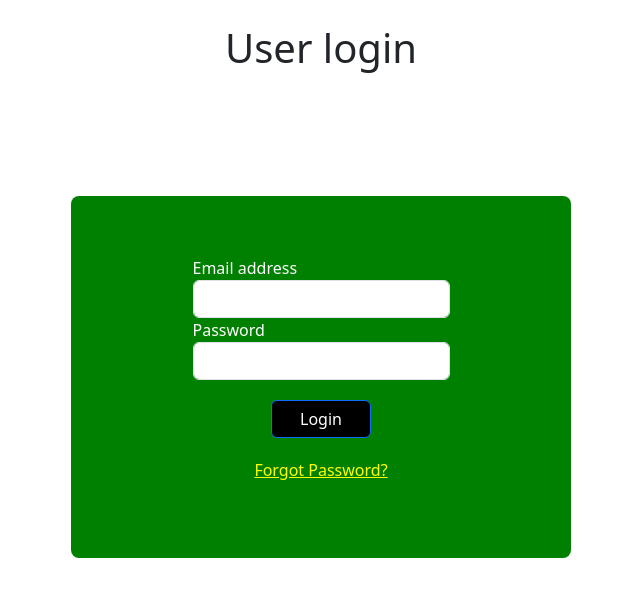
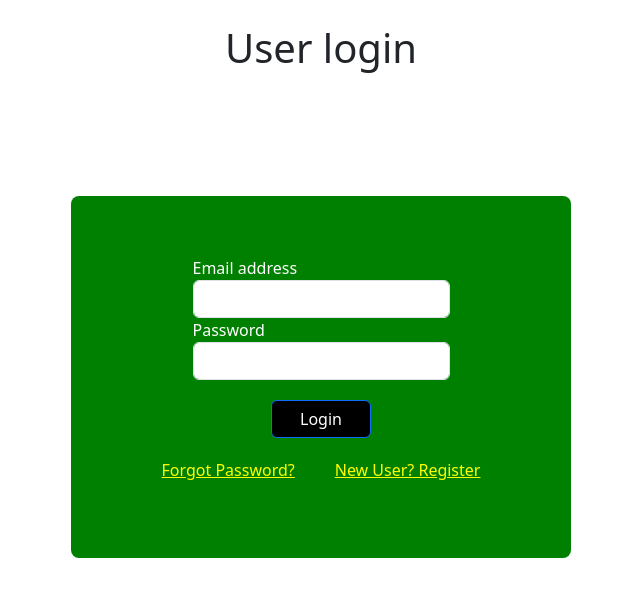
Before and after one commit to sidhgeetha/nodejsday5-passwordresettask, a React (Vite) app in the folder frontend/: page / in a window 1280 px wide. Shown: the top 596 px of the page, without its empty margins (319-959 px from the left). Built offline with nearby package versions, Linux system fonts and the light colour scheme.

Commit message:
register link added

```diff
--- a/frontend/Components/UserLogin.jsx
+++ b/frontend/Components/UserLogin.jsx
@@ -14,8 +14,6 @@ const UserLogin = () => {
     e.preventDefault();
     console.log("login api payloads", password, email);
     const payloads = { password, email };
-
-
 
     await axios
       .post("http://localhost:4000/api/user/login", payloads)
@@ -115,11 +113,13 @@ const UserLogin = () => {
           >
             Forgot Password?
           </Link>
+          <Link to="/register" style={{ margin: "20px", color: "yellow" }}>
+            New User? Register
+          </Link>
         </p>
       </form>
 
       <ToastContainer />
-
     </div>
   );
 };
```
